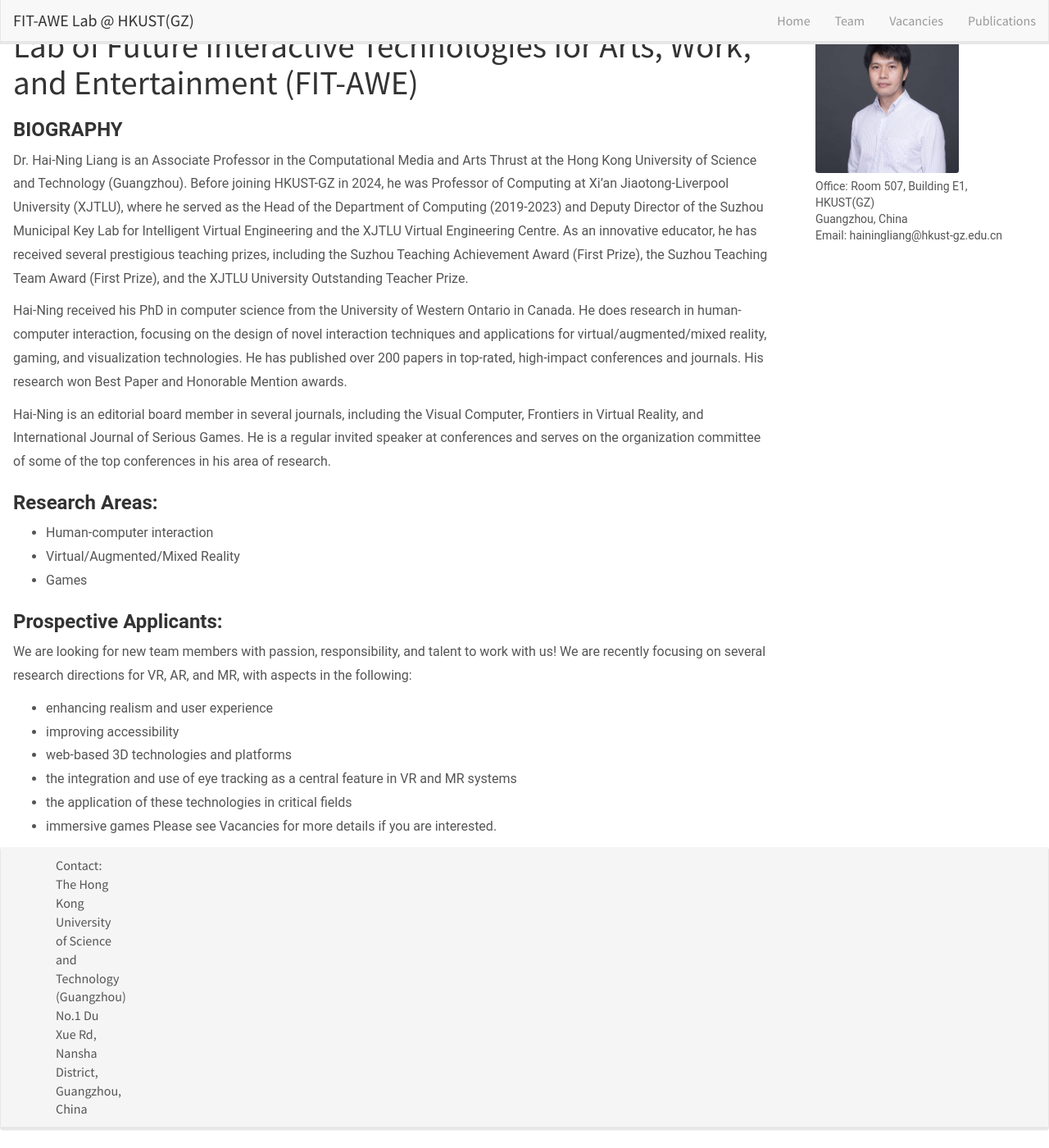
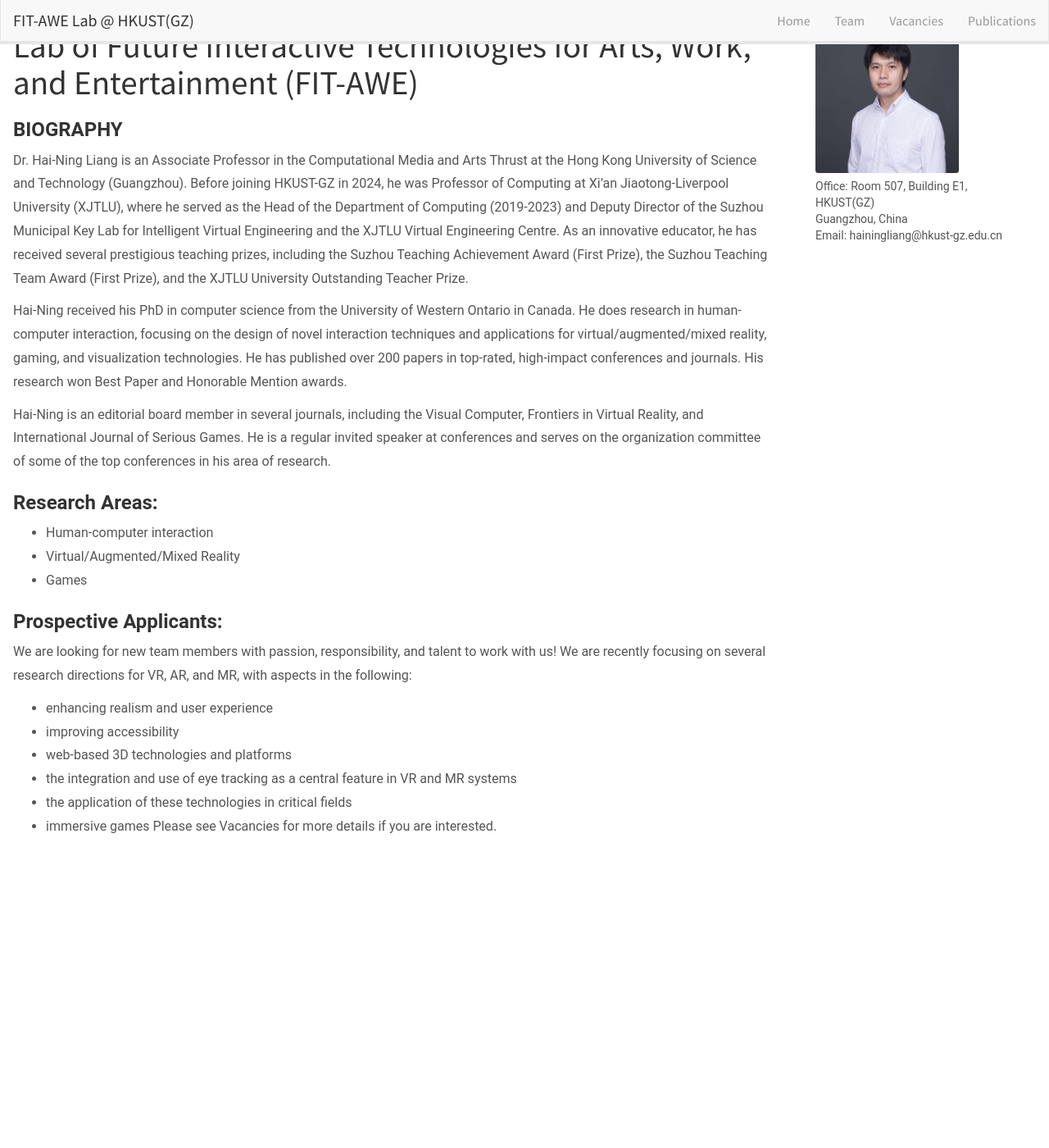
Before and after one commit to hai-ning-liang/hai-ning-liang.github.io, a Jekyll site: the page built from _pages/home.md, in a window 1280 px wide and 1400 px high, scrolled down 59 px. Shown: the whole window at 82% size. Built offline with Jekyll 4.4.1, drawn with Linux system fonts in a browser that asks for light colours; nearby versions of some CDN libraries; after the commit the page ends 1092 px from its top, so only the background shows below that.

Commit message:
added yichuan

```diff
--- a/_data/alumni_visitors.yml
+++ b/_data/alumni_visitors.yml
@@ -3,6 +3,8 @@
 - name: Yuekai Shi, 06/2024 - now
 
 - name: Tiantian Ye, 06/2024 - now
+
+- name: Yichuan Zhang, 02/2024 - now
 
 - name: Yunxin Xu, 08/2023 - now
 
--- a/_includes/footer.html
+++ b/_includes/footer.html
@@ -1,23 +1,23 @@
-<div id="footer" class="panel">
+<!-- <div id="footer" class="panel">
   <div class="panel-footer">
 	<div class="container-fluid">
 	  <div class="row">
 		<div class="col-sm-4">
 
 
-              <!-- <p>We are part of the <a href="https://www.physik.lmu.de/en//">Faculty of Physics</a> at the<a href="https://www.lmu.de"> University of Munich (LMU)</a>. We are still associated with the <a href="https://www.physics.leidenuniv.nl/">Leiden Institute of Physics</a>, where most of our instrument are.</p>
+              <p>We are part of the <a href="https://www.physik.lmu.de/en//">Faculty of Physics</a> at the<a href="https://www.lmu.de"> University of Munich (LMU)</a>. We are still associated with the <a href="https://www.physics.leidenuniv.nl/">Leiden Institute of Physics</a>, where most of our instrument are.</p>
 
 
-		   <p>  </p><p> -->
+		   <p>  </p><p>
 
 
-		<!-- </div>
+		</div>
 		<div class="col-sm-4">
 		  Funding:<br />
       - StG and CoG from the <a href="https://erc.europa.eu">ERC</a><br />
 		  - <a href="http://www.nwo.nl/en/research-and-results/programmes/Talent+Scheme">Vidi </a> and <a href='https://www.fom.nl/en/news/press-releases/2016/11/18/28634/'>Projectruimte</a> grants from <a href="http://www.nwo.nl">NWO</a> <br />
 		  - <a href="https://www.universiteitleiden.nl/en/research/research-projects/science/frontiers-of-nanoscience-nanofront">Frontier of Nanosciences</a>, a gravity program from <a href="http://www.nwo.nl">NWO</a>
-		</div> -->
+		</div>
 		<div class="col-sm-4">
 		  Contact:<br />
 		  The Hong Kong University of Science and Technology (Guangzhou)<br />
@@ -30,4 +30,16 @@
 </div>
 
 <script src="https://ajax.googleapis.com/ajax/libs/jquery/1.11.3/jquery.min.js"></script>
-<script src="{{ site.url }}{{ site.baseurl }}/js/bootstrap.min.js"></script>
+<script src="{{ site.url }}{{ site.baseurl }}/js/bootstrap.min.js"></script> -->
+
+<style>
+#footer {
+	padding: 0;
+	margin: 0;
+	background: none;
+	border: none;
+  }
+
+</style>
+
+<div id="footer" class="panel" style="display: none;"></div>
```
